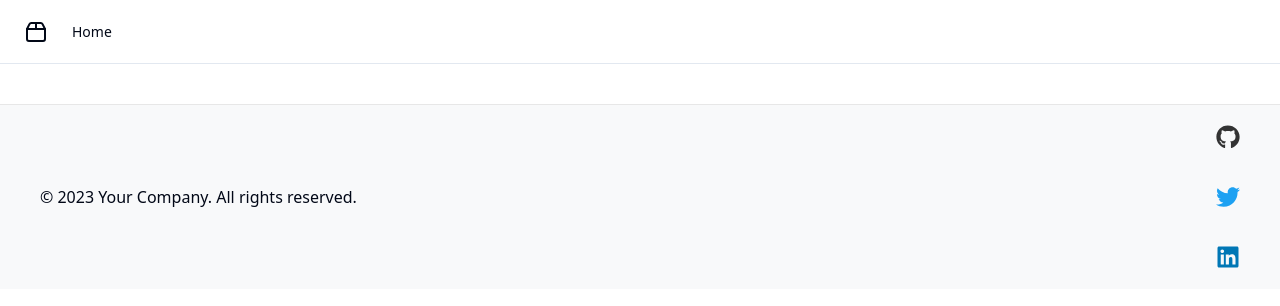
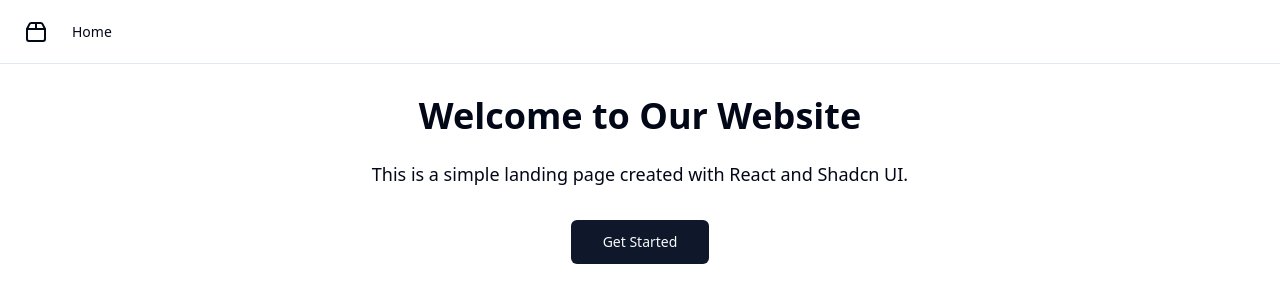
Before and after one commit to GPT-Engineer-App-Dev/starter-app-kit, a React (Vite) app: page / in a window 1280 px wide. Shown: the top 306 px of the page. Built offline with nearby package versions, Linux system fonts and the light colour scheme.

Commit message:
GPT Engineer Update

```diff
--- a/src/pages/Index.jsx
+++ b/src/pages/Index.jsx
@@ -1,47 +1,20 @@
 import React from 'react';
-import { FaGithub, FaTwitter, FaLinkedin } from 'react-icons/fa';
+import { Button } from "@/components/ui/button";
 
-const Footer = () => {
+const Index = () => {
   return (
-    <footer style={{
-      backgroundColor: '#f8f9fa',
-      padding: '20px 0',
-      marginTop: '40px',
-      borderTop: '1px solid #e7e7e7'
-    }}>
-      <div style={{
-        maxWidth: '1200px',
-        margin: '0 auto',
-        display: 'flex',
-        justifyContent: 'space-between',
-        alignItems: 'center'
-      }}>
-        <p style={{ margin: 0 }}>© 2023 Your Company. All rights reserved.</p>
-        <div>
-          <a href="https://github.com" target="_blank" rel="noopener noreferrer" style={{
-            color: '#333',
-            fontSize: '1.5rem',
-            marginRight: '15px'
-          }}>
-            <FaGithub />
-          </a>
-          <a href="https://twitter.com" target="_blank" rel="noopener noreferrer" style={{
-            color: '#1DA1F2',
-            fontSize: '1.5rem',
-            marginRight: '15px'
-          }}>
-            <FaTwitter />
-          </a>
-          <a href="https://linkedin.com" target="_blank" rel="noopener noreferrer" style={{
-            color: '#0077B5',
-            fontSize: '1.5rem'
-          }}>
-            <FaLinkedin />
-          </a>
-        </div>
+    <div className="container mx-auto px-4 py-8">
+      <h1 className="text-4xl font-bold text-center mb-6">Welcome to Our Website</h1>
+      <p className="text-lg text-center mb-8">
+        This is a simple landing page created with React and Shadcn UI.
+      </p>
+      <div className="flex justify-center">
+        <Button variant="default" size="lg">
+          Get Started
+        </Button>
       </div>
-    </footer>
+    </div>
   );
 };
 
-export default Footer;
+export default Index;
```
